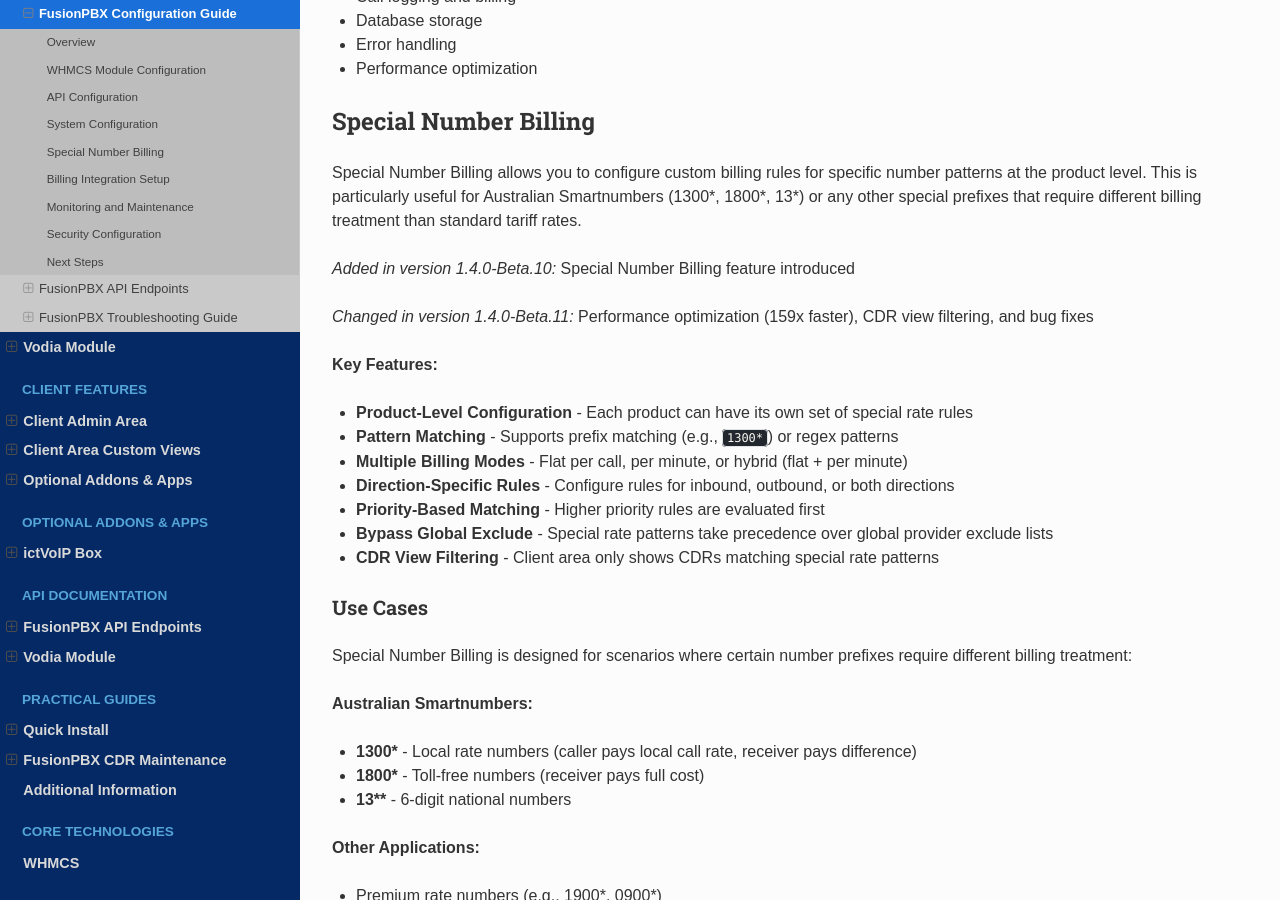
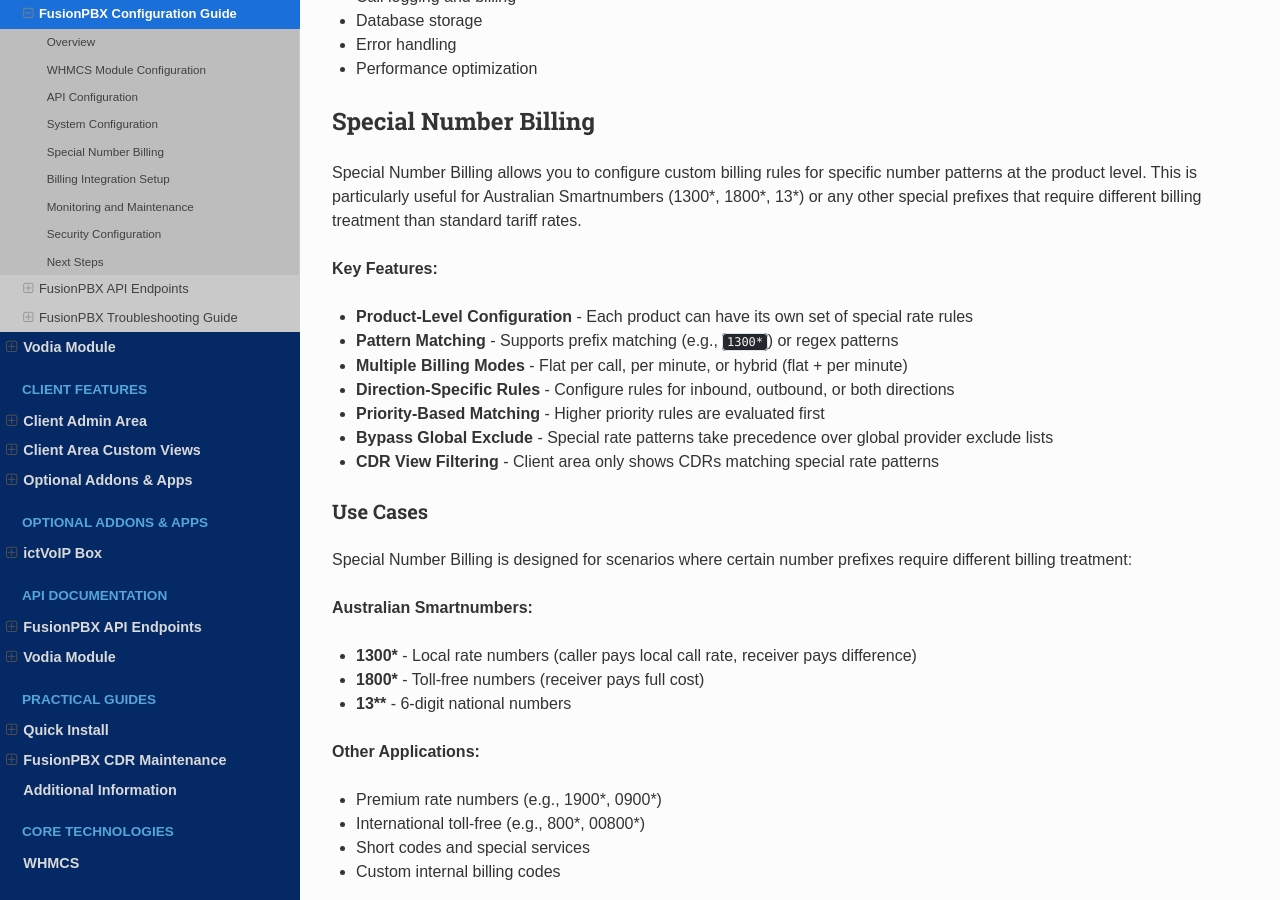
Before and after one commit to ictvoip/ictvoip-docs, a Sphinx documentation site: the page built from docs/source/modules/fusionpbx/configuration.rst, in a window 1280 px wide and 900 px high, scrolled down 7549 px. Built offline with Sphinx 7.4.7 and the Read the Docs theme 3.1.0, drawn with Linux system fonts in a browser that asks for light colours; pages that are not in the unit, such as notebooks, are missing from menus.

Commit message:
remove beta references

```diff
--- a/docs/source/modules/fusionpbx/configuration.rst
+++ b/docs/source/modules/fusionpbx/configuration.rst
@@ -345,12 +345,6 @@ Special Number Billing
 ----------------------
 
 Special Number Billing allows you to configure custom billing rules for specific number patterns at the product level. This is particularly useful for Australian Smartnumbers (1300*, 1800*, 13*) or any other special prefixes that require different billing treatment than standard tariff rates.
-
-.. versionadded:: 1.4.0-Beta.10
-   Special Number Billing feature introduced
-
-.. versionchanged:: 1.4.0-Beta.11
-   Performance optimization (159x faster), CDR view filtering, and bug fixes
 
 **Key Features:**
 
```
